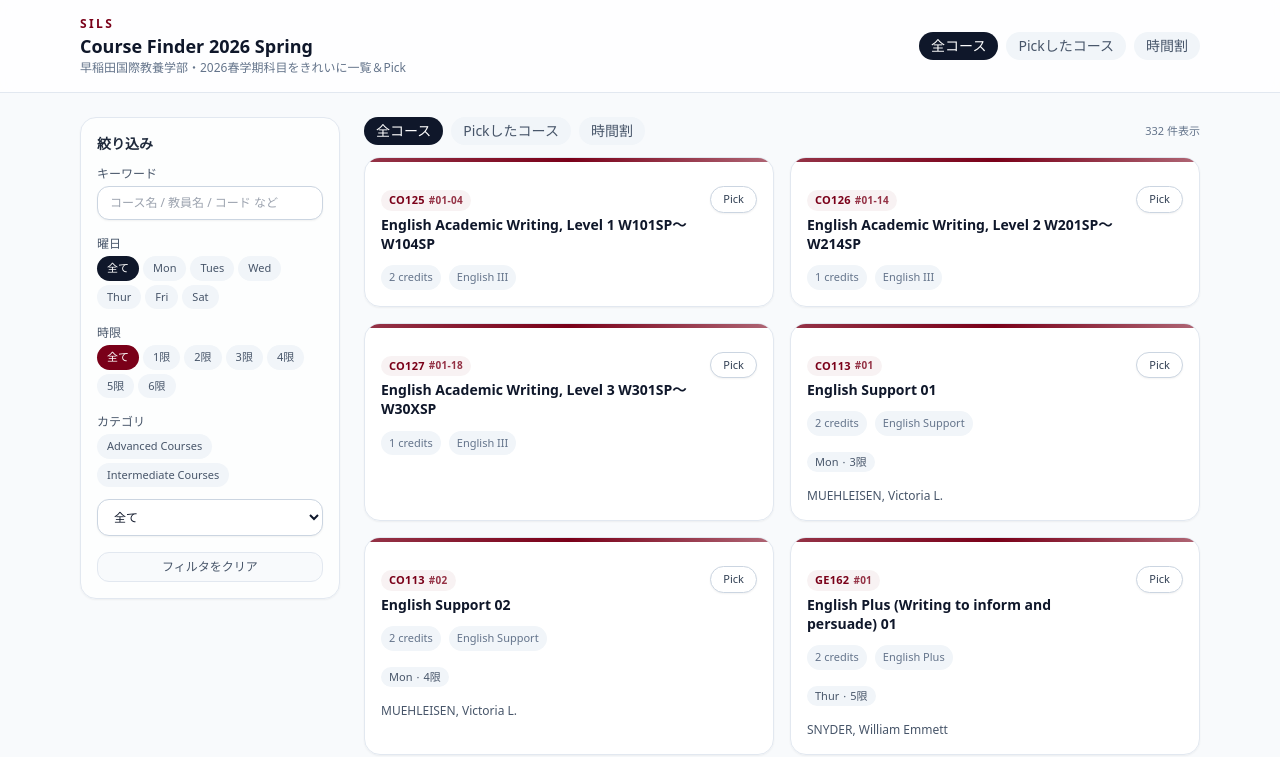
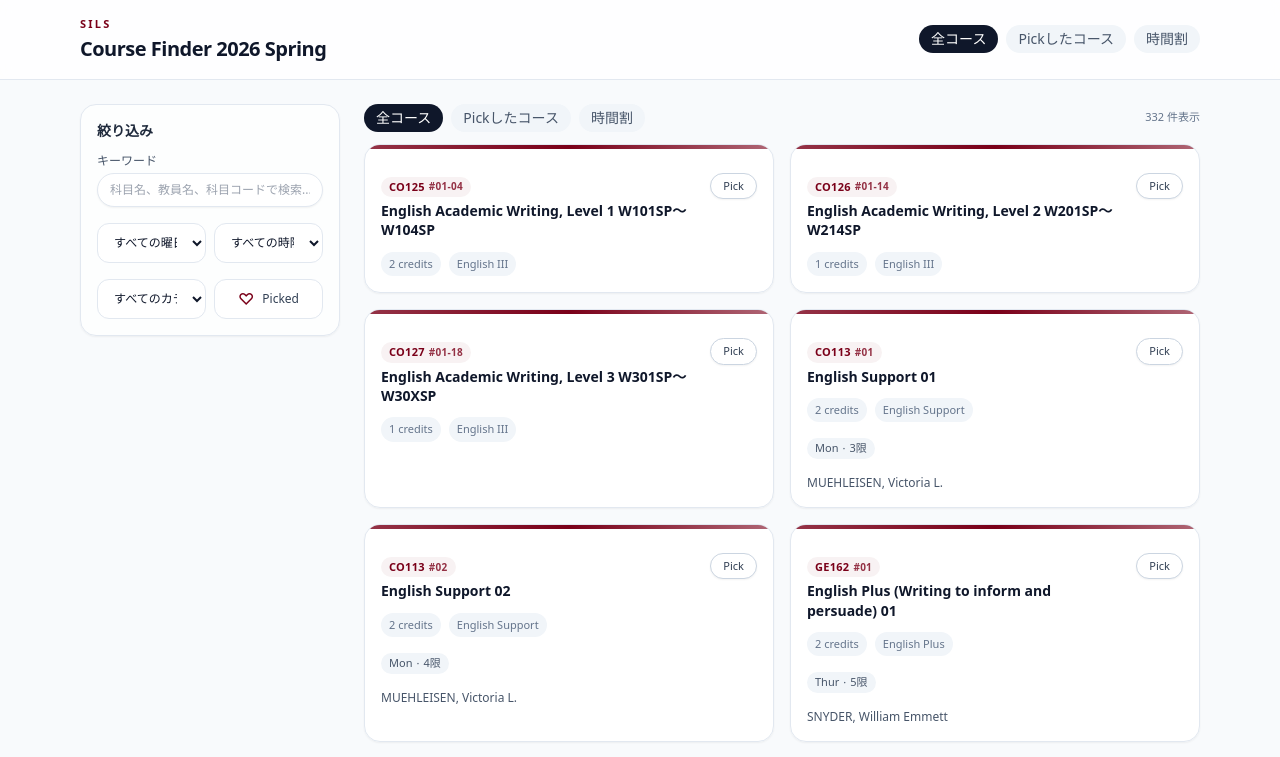
Before and after one commit to Kentad1109/sils-course-finder-2026-spring, a React (Vite) app: page / in a window 1280 px wide. Shown: the top 757 px of the page. Built offline with nearby package versions, Linux system fonts and the light colour scheme.

Commit message:
Simplify filter UI and localize category labels

```diff
--- a/src/App.tsx
+++ b/src/App.tsx
@@ -9,6 +9,29 @@ type DayFilter = "ALL" | "MON" | "TUE" | "WED" | "THU" | "FRI" | "SAT";
 type PeriodFilter = "ALL" | 1 | 2 | 3 | 4 | 5 | 6;
 type AreaFilter = "ALL" | string;
 
+const AREA_LABELS: Record<string, string> = {
+  "Advanced Courses": "Advanced Courses 上級科目",
+  "Advanced Seminars": "Advanced Seminars 上級演習",
+  "English III": "English III 英語III",
+  "English Plus": "English Plus (Elective) 英語V",
+  "English Support": "English Support 英語IV",
+  "First Year Seminar A": "First Year Seminar A 基礎演習A",
+  "First Year Seminar B": "First Year Seminar B 基礎演習B",
+  "Intensive Courses": "インテンシブコース Intensive Courses",
+  "Intermediate Courses": "Intermediate Courses 中級科目",
+  "Intermediate Seminar": "Intermediate Seminar 中級演習",
+  "Introductory Courses": "Introductory Courses 入門科目",
+  "Introductory Data Science": "Introductory Data Science 入門データサイエンス",
+  "Introductory Statistics A (English)": "Introductory Statistics A (English) 入門統計学A (英語)",
+  "Introductory Statistics A (Japanese)": "Introductory Statistics A (Japanese) 入門統計学A (日本語)",
+  "Introductory Statistics B (English)": "Introductory Statistics B (English) 入門統計学B (英語)",
+  "Introductory Statistics B (Japanese)": "Introductory Statistics B (Japanese) 入門統計学B (日本語)",
+  "Other Foreign Languages": "Other Foreign Languages その他外国語",
+  "Plus Courses": "プラスコース Plus Courses",
+};
+
+const getAreaLabel = (area: string) => AREA_LABELS[area] ?? area;
+
 function App() {
   const [keyword, setKeyword] = useState("");
   const [activeTab, setActiveTab] = useState<Tab>("ALL");
@@ -19,7 +42,7 @@ function App() {
 
   const areas = useMemo<AreaFilter[]>(() => {
     const unique = Array.from(new Set(courses2026Spring.map((c) => c.area)));
-    return ["ALL", ...unique];
+    return ["ALL", ...unique.reverse()];
   }, []);
 
   const filteredCourses = useMemo(() => {
@@ -83,20 +106,27 @@ function App() {
     return { total, byAreaSorted };
   }, [pickedCourses]);
 
+  const pickedGroupedByArea = useMemo(() => {
+    const map = new Map<string, typeof pickedCourses>();
+    for (const c of pickedCourses) {
+      const list = map.get(c.area) ?? [];
+      list.push(c);
+      map.set(c.area, list);
+    }
+    return Array.from(map.entries()).sort(([a], [b]) => a.localeCompare(b));
+  }, [pickedCourses]);
+
   return (
     <div className="min-h-screen bg-slate-50">
       <header className="border-b border-slate-200 bg-white/80 backdrop-blur">
         <div className="mx-auto flex max-w-6xl items-center justify-between px-4 py-4">
           <div>
-            <div className="text-xs font-semibold uppercase tracking-[0.2em] text-waseda-primary">
+            <div className="text-[11px] font-semibold uppercase tracking-[0.2em] text-waseda-primary">
               SILS
             </div>
-            <h1 className="text-lg font-semibold text-slate-900">
+            <h1 className="mt-0.5 text-xl font-semibold tracking-tight text-slate-900">
               Course Finder 2026 Spring
             </h1>
-            <p className="text-xs text-slate-500">
-              早稲田国際教養学部・2026春学期科目をきれいに一覧＆Pick
-            </p>
           </div>
           <nav className="hidden gap-2 text-sm md:flex">
             <button
@@ -237,7 +267,7 @@ function App() {
                       >
                         <div className="min-w-0">
                           <div className="truncate text-xs font-semibold text-slate-800">
-                            {area}
+                            {getAreaLabel(area)}
                           </div>
                           <div className="text-[11px] text-slate-500">
                             {credits} 単位
@@ -271,112 +301,77 @@ function App() {
                   type="text"
                   value={keyword}
                   onChange={(e) => setKeyword(e.target.value)}
-                  placeholder="コース名 / 教員名 / コード など"
-                  className="mt-1 w-full rounded-xl border border-slate-300 bg-white px-3 py-2 text-xs shadow-sm outline-none ring-0 transition focus:border-waseda-primary focus:ring-2 focus:ring-waseda-primary/20"
+                  placeholder="科目名、教員名、科目コードで検索..."
+                  className="mt-1 w-full rounded-full border border-slate-200 bg-white px-3 py-2 text-xs shadow-sm outline-none ring-0 transition focus:border-waseda-primary focus:ring-2 focus:ring-waseda-primary/20"
                 />
               </div>
 
-              <div>
-                <span className="block text-xs font-medium text-slate-600">
-                  曜日
-                </span>
-                <div className="mt-1 flex flex-wrap gap-1">
-                  {[
-                    { key: "ALL", label: "全て" },
-                    { key: "MON", label: "Mon" },
-                    { key: "TUE", label: "Tues" },
-                    { key: "WED", label: "Wed" },
-                    { key: "THU", label: "Thur" },
-                    { key: "FRI", label: "Fri" },
-                    { key: "SAT", label: "Sat" },
-                  ].map((d) => (
-                    <button
-                      key={d.key}
-                      type="button"
-                      onClick={() => setDayFilter(d.key as DayFilter)}
-                      className={`rounded-full px-2.5 py-1 text-[11px] font-medium transition ${
-                        dayFilter === d.key
-                          ? "bg-slate-900 text-white"
-                          : "bg-slate-100 text-slate-600 hover:bg-slate-200"
-                      }`}
+              <div className="grid grid-cols-2 gap-2">
+                <select
+                  aria-label="曜日フィルター"
+                  value={dayFilter}
+                  onChange={(e) => setDayFilter(e.target.value as DayFilter)}
+                  className="h-10 w-full rounded-xl border border-slate-200 bg-white px-3 text-xs outline-none transition focus:border-waseda-primary focus:ring-1 focus:ring-waseda-primary/30"
                 >
-                      {d.label}
-                    </button>
-                  ))}
-                </div>
+                  <option value="ALL">すべての曜日</option>
+                  <option value="MON">Mon</option>
+                  <option value="TUE">Tues</option>
+                  <option value="WED">Wed</option>
+                  <option value="THU">Thur</option>
+                  <option value="FRI">Fri</option>
+                  <option value="SAT">Sat</option>
+                </select>
+
+                <select
+                  aria-label="時限フィルター"
+                  value={periodFilter}
+                  onChange={(e) =>
+                    setPeriodFilter(
+                      (e.target.value === "ALL"
+                        ? "ALL"
+                        : Number(e.target.value)) as PeriodFilter
+                    )
+                  }
+                  className="h-10 w-full rounded-xl border border-slate-200 bg-white px-3 text-xs outline-none transition focus:border-waseda-primary focus:ring-1 focus:ring-waseda-primary/30"
+                >
+                  <option value="ALL">すべての時限</option>
+                  <option value="1">1限</option>
+                  <option value="2">2限</option>
+                  <option value="3">3限</option>
+                  <option value="4">4限</option>
+                  <option value="5">5限</option>
+                  <option value="6">6限</option>
+                </select>
               </div>
 
-              <div>
-                <span className="block text-xs font-medium text-slate-600">
-                  時限
-                </span>
-                <div className="mt-1 flex flex-wrap gap-1">
-                  {["ALL", 1, 2, 3, 4, 5, 6].map((p) => (
-                    <button
-                      key={p}
-                      type="button"
-                      onClick={() => setPeriodFilter(p as PeriodFilter)}
-                      className={`rounded-full px-2.5 py-1 text-[11px] font-medium transition ${
-                        periodFilter === p
-                          ? "bg-waseda-primary text-white"
-                          : "bg-slate-100 text-slate-600 hover:bg-slate-200"
-                      }`}
-                    >
-                      {p === "ALL" ? "全て" : `${p}限`}
-                    </button>
-                  ))}
-                </div>
-              </div>
-
-              <div>
-                <label className="block text-xs font-medium text-slate-600">
-                  カテゴリ
-                </label>
-                <div className="mt-1 mb-2 flex flex-wrap gap-1">
-                  {["Advanced Courses", "Intermediate Courses"].map((label) => (
-                    <button
-                      key={label}
-                      type="button"
-                      onClick={() =>
-                        setAreaFilter(
-                          areaFilter === label ? ("ALL" as AreaFilter) : (label as AreaFilter)
-                        )
-                      }
-                      className={`rounded-full px-2.5 py-1 text-[11px] font-medium transition ${
-                        areaFilter === label
-                          ? "bg-waseda-primary text-white"
-                          : "bg-slate-100 text-slate-600 hover:bg-slate-200"
-                      }`}
-                    >
-                      {label}
-                    </button>
-                  ))}
-                </div>
+              <div className="grid grid-cols-2 gap-2">
                 <select
+                  aria-label="カテゴリフィルター"
                   value={areaFilter}
                   onChange={(e) => setAreaFilter(e.target.value as AreaFilter)}
-                  className="mt-1 w-full rounded-xl border border-slate-300 bg-white px-3 py-2 text-xs shadow-sm outline-none ring-0 transition focus:border-waseda-primary focus:ring-2 focus:ring-waseda-primary/20"
+                  className="h-10 w-full rounded-xl border border-slate-200 bg-white px-3 text-xs outline-none transition focus:border-waseda-primary focus:ring-1 focus:ring-waseda-primary/30"
                 >
                   {areas.map((a) => (
                     <option key={a} value={a}>
-                      {a === "ALL" ? "全て" : a}
+                      {a === "ALL" ? "すべてのカテゴリ" : getAreaLabel(a)}
                     </option>
                   ))}
                 </select>
-              </div>
 
                 <button
                   type="button"
-                onClick={() => {
-                  setKeyword("");
-                  setDayFilter("ALL");
-                  setPeriodFilter("ALL");
-                  setAreaFilter("ALL");
-                }}
-                className="mt-1 w-full rounded-xl border border-slate-200 bg-slate-50 px-3 py-1.5 text-xs font-medium text-slate-600 transition hover:bg-slate-100"
+                  onClick={() => setActiveTab("PICKED")}
+                  className="flex h-10 items-center justify-center gap-2 rounded-xl border border-slate-200 bg-white text-xs font-medium text-slate-700 transition hover:bg-slate-50"
                 >
-                フィルタをクリア
+                  <span className="text-base leading-none text-waseda-primary">♡</span>
+                  <span>Picked</span>
+                  {favoriteIds.length > 0 && (
+                    <span className="rounded-full bg-slate-100 px-2 py-0.5 text-[11px] font-semibold text-slate-700">
+                      {favoriteIds.length}
+                    </span>
+                  )}
                 </button>
+              </div>
             </div>
           </aside>
 
@@ -427,6 +422,32 @@ function App() {
               </div>
             </div>
 
+            {activeTab === "PICKED" ? (
+              <section className="space-y-5">
+                {pickedGroupedByArea.length === 0 && (
+                  <p className="text-sm text-slate-500">
+                    まだPickがありません。コース一覧からPickしてみてください。
+                  </p>
+                )}
+                {pickedGroupedByArea.map(([area, list]) => (
+                  <div key={area} className="space-y-2">
+                    <h3 className="text-xs font-semibold uppercase tracking-[0.16em] text-slate-500">
+                      {getAreaLabel(area)}
+                    </h3>
+                    <div className="grid gap-3 md:grid-cols-2">
+                      {list.map((course) => (
+                        <CourseCard
+                          key={course.id}
+                          course={course}
+                          picked={isFavorite(course.id)}
+                          onTogglePick={() => toggleFavorite(course.id)}
+                        />
+                      ))}
+                    </div>
+                  </div>
+                ))}
+              </section>
+            ) : (
               <section className="grid gap-4 md:grid-cols-2">
                 {filteredCourses.map((course) => (
                   <CourseCard
@@ -442,6 +463,7 @@ function App() {
                   </p>
                 )}
               </section>
+            )}
           </section>
         </div>
         )}
```
Lines whose indentation alone changed are shown as unchanged.
